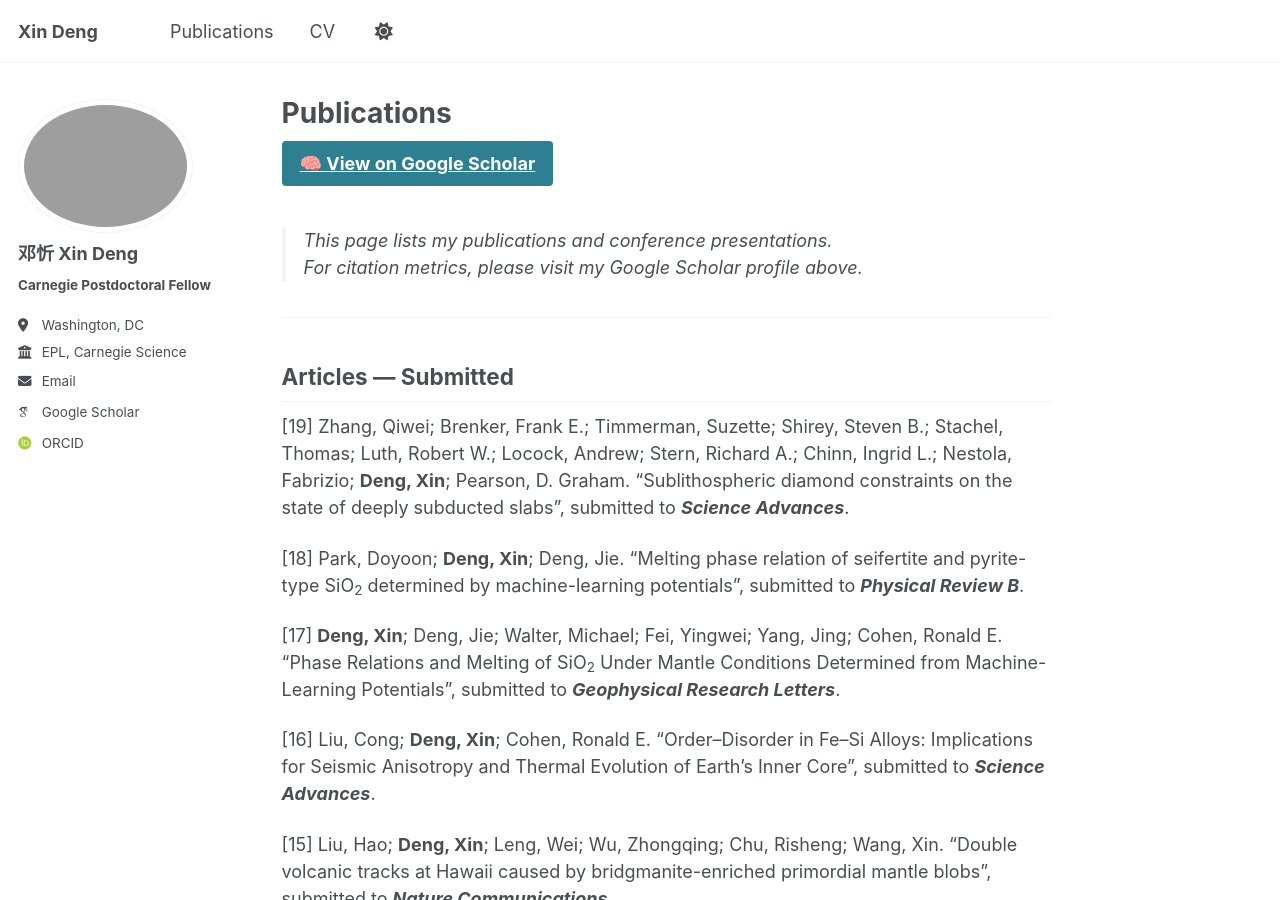
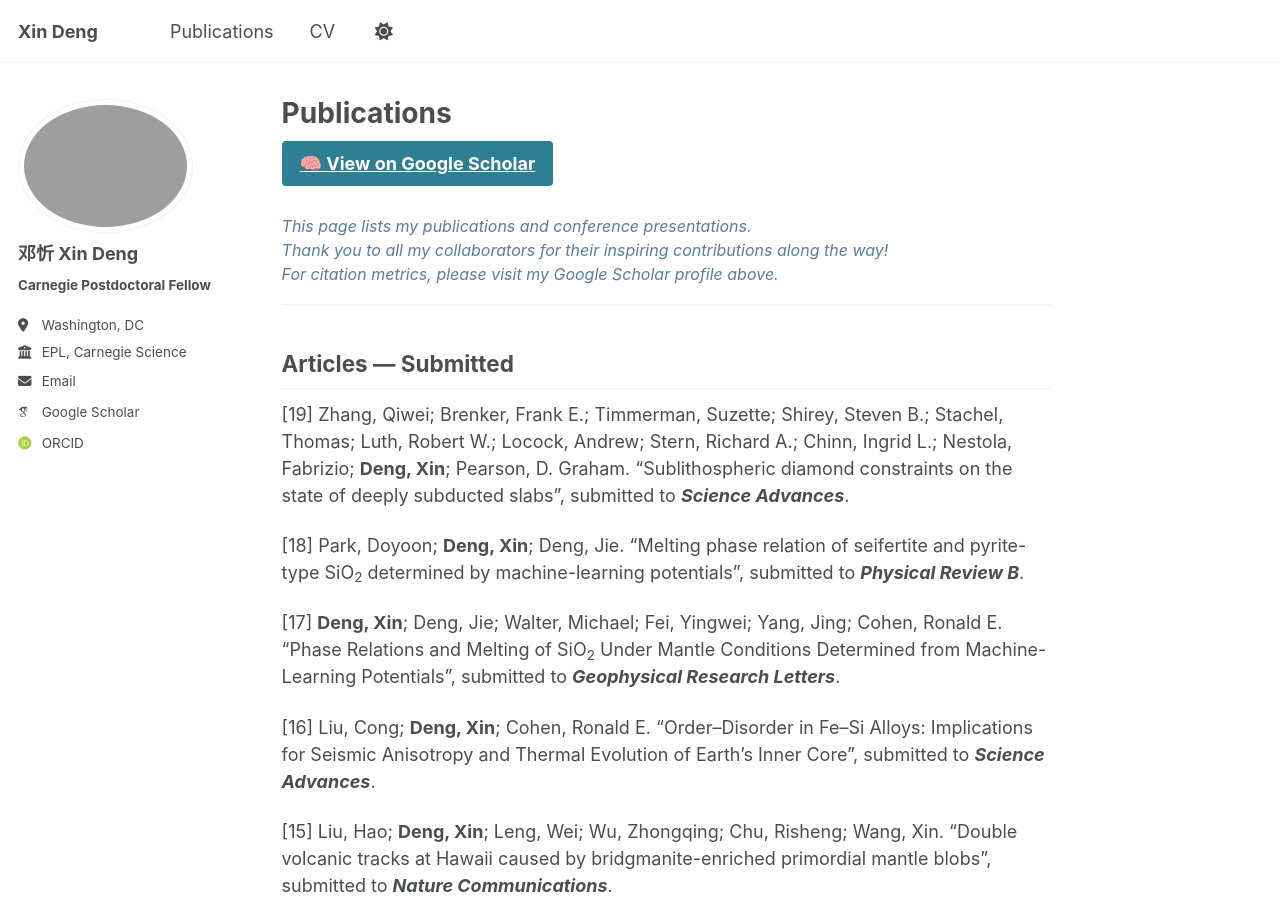
Before and after one commit to x1nd3ng/x1nd3ng.github.io, a Jekyll site: the page built from _pages/Publications.md, in a window 1280 px wide and 900 px high. Built offline with Jekyll 4.4.1, drawn with Linux system fonts in a browser that asks for light colours; some web fonts are replaced; a script that is not in the unit is left out.

Commit message:
Update Publications.md

```diff
--- a/_pages/Publications.md
+++ b/_pages/Publications.md
@@ -14,8 +14,11 @@ toc_sticky: true
   🧠 View on Google Scholar
 </a>
 
-> This page lists my publications and conference presentations.
-> For citation metrics, please visit my Google Scholar profile above.
+<div style="font-style: italic; margin-bottom: 12px; font-size: 16px; color: #5a7d9a;">
+  This page lists my publications and conference presentations.<br>
+  Thank you to all my collaborators for their inspiring contributions along the way!<br>
+  For citation metrics, please visit my Google Scholar profile above.
+</div>
 
 ---
 
```
